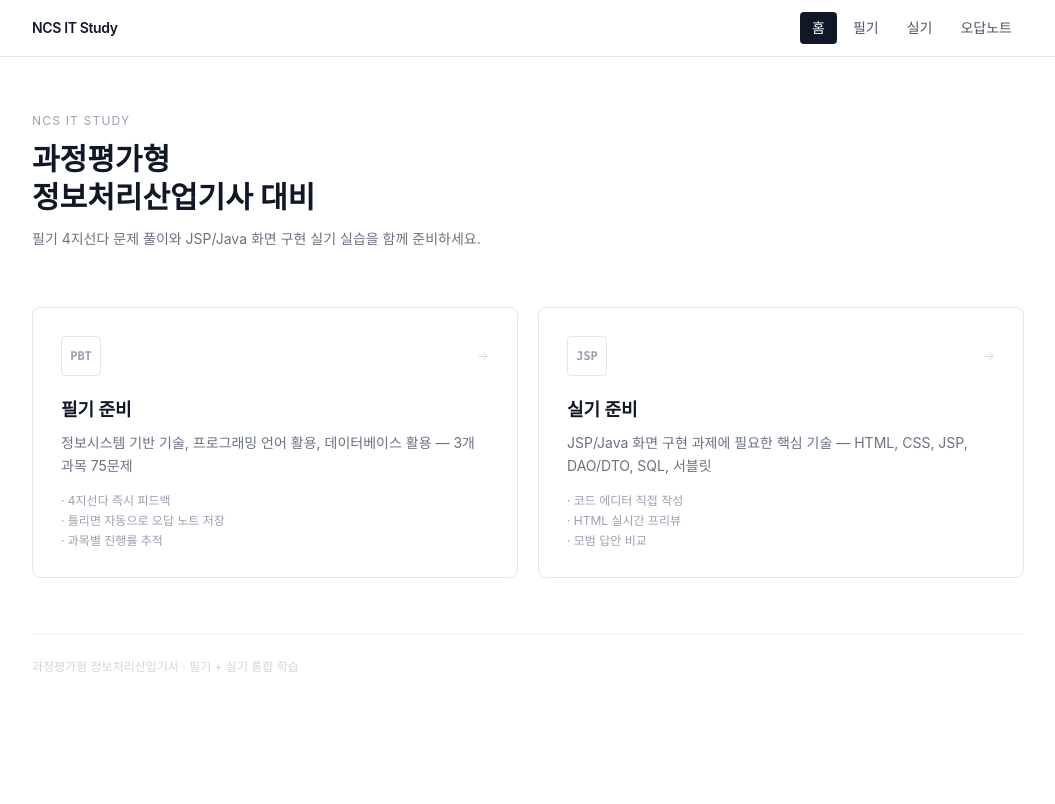
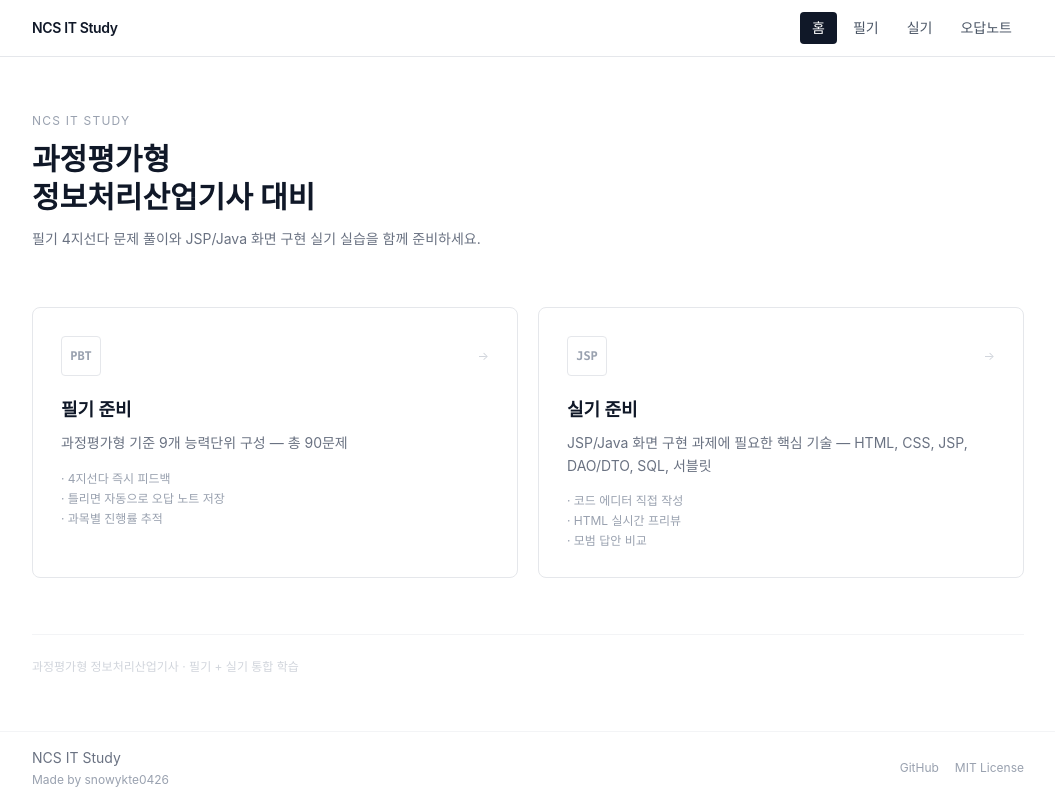
Before and after one commit to snowykte0426/ncs-it-study, a React (Vite) app: page / in a window 1280 px wide. Shown: the whole page, without its empty margins (112-1167 px from the left). Built offline with nearby package versions, Linux system fonts and the light colour scheme.

Commit message:
enhance App and Home components to improve layout structure and add footer with links

```diff
--- a/src/App.jsx
+++ b/src/App.jsx
@@ -11,9 +11,9 @@ import PracticalPdfViewer from './pages/PracticalPdfViewer.jsx'
 export default function App() {
   return (
     <BrowserRouter>
-      <div className="min-h-screen bg-white text-gray-900">
+      <div className="min-h-screen bg-white text-gray-900 flex flex-col">
         <Navbar />
-        <main>
+        <main className="flex-1">
           <Routes>
             <Route path="/" element={<Home />} />
             <Route path="/written" element={<WrittenHome />} />
@@ -24,6 +24,32 @@ export default function App() {
             <Route path="/practical/:topic" element={<PracticalLesson />} />
           </Routes>
         </main>
+        <footer className="border-t border-gray-100 bg-white">
+          <div className="max-w-5xl mx-auto px-4 py-4 flex flex-col gap-2 md:flex-row md:items-center md:justify-between">
+            <div>
+              <div className="text-sm text-gray-500">NCS IT Study</div>
+              <div className="text-xs text-gray-400 mt-1">Made by snowykte0426</div>
+            </div>
+            <div className="flex items-center gap-4 text-xs text-gray-400">
+              <a
+                href="https://github.com/snowykte0426/ncs-it-study"
+                target="_blank"
+                rel="noreferrer"
+                className="hover:text-gray-700 transition-colors"
+              >
+                GitHub
+              </a>
+              <a
+                href="https://github.com/snowykte0426/ncs-it-study/blob/main/LICENSE"
+                target="_blank"
+                rel="noreferrer"
+                className="hover:text-gray-700 transition-colors"
+              >
+                MIT License
+              </a>
+            </div>
+          </div>
+        </footer>
       </div>
     </BrowserRouter>
   )
--- a/src/pages/Home.jsx
+++ b/src/pages/Home.jsx
@@ -1,14 +1,15 @@
 import { Link } from 'react-router-dom'
 import { getWrongNoteCount } from '../hooks/useWrongNotes.js'
 import { getProgressSummary } from '../hooks/useProgress.js'
-
-const SUBJECTS = ['subject1', 'subject2', 'subject3']
+import { getWrittenSubjectIds, writtenSubjects } from '../data/written/index.js'
 
 export default function Home() {
-  const totalSeen = SUBJECTS.reduce((sum, id) => sum + getProgressSummary(id).total, 0)
-  const totalCorrect = SUBJECTS.reduce((sum, id) => sum + getProgressSummary(id).correct, 0)
+  const subjectIds = getWrittenSubjectIds()
+  const totalSeen = subjectIds.reduce((sum, id) => sum + getProgressSummary(id).total, 0)
+  const totalCorrect = subjectIds.reduce((sum, id) => sum + getProgressSummary(id).correct, 0)
   const wrongCount = getWrongNoteCount()
   const accuracy = totalSeen > 0 ? Math.round((totalCorrect / totalSeen) * 100) : null
+  const totalQuestions = writtenSubjects.reduce((sum, subject) => sum + subject.total, 0)
 
   return (
     <div className="max-w-5xl mx-auto px-4 py-14">
@@ -56,7 +57,8 @@ export default function Home() {
           </div>
           <h2 className="text-lg font-bold text-gray-900 mb-2 group-hover:underline">필기 준비</h2>
           <p className="text-sm text-gray-500 leading-relaxed mb-4">
-            정보시스템 기반 기술, 프로그래밍 언어 활용, 데이터베이스 활용 — 3개 과목 75문제
+            과정평가형 기준 9개 능력단위 구성
+            {' '}— 총 {totalQuestions}문제
           </p>
           <ul className="text-xs text-gray-400 space-y-1">
             <li>· 4지선다 즉시 피드백</li>
```
